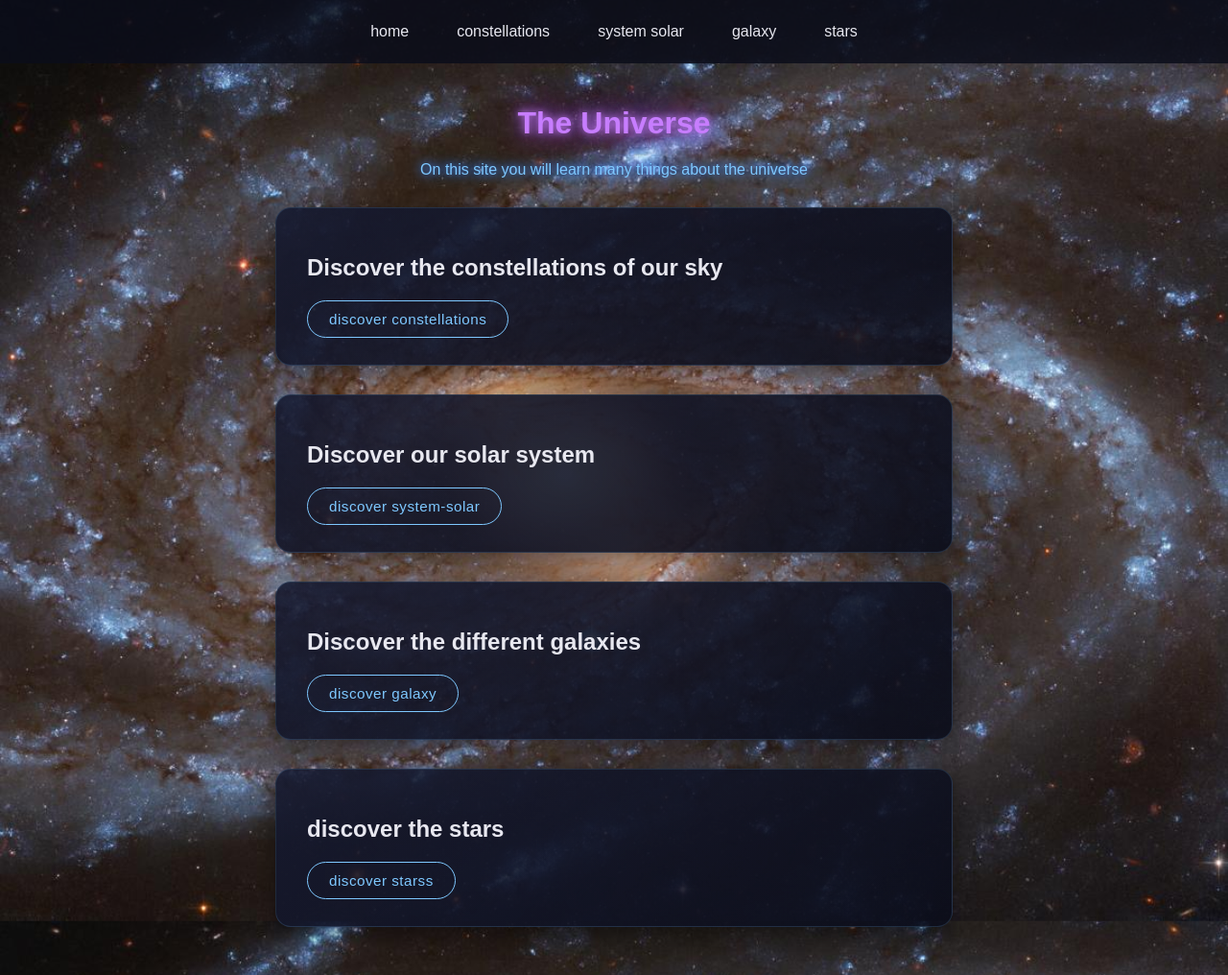
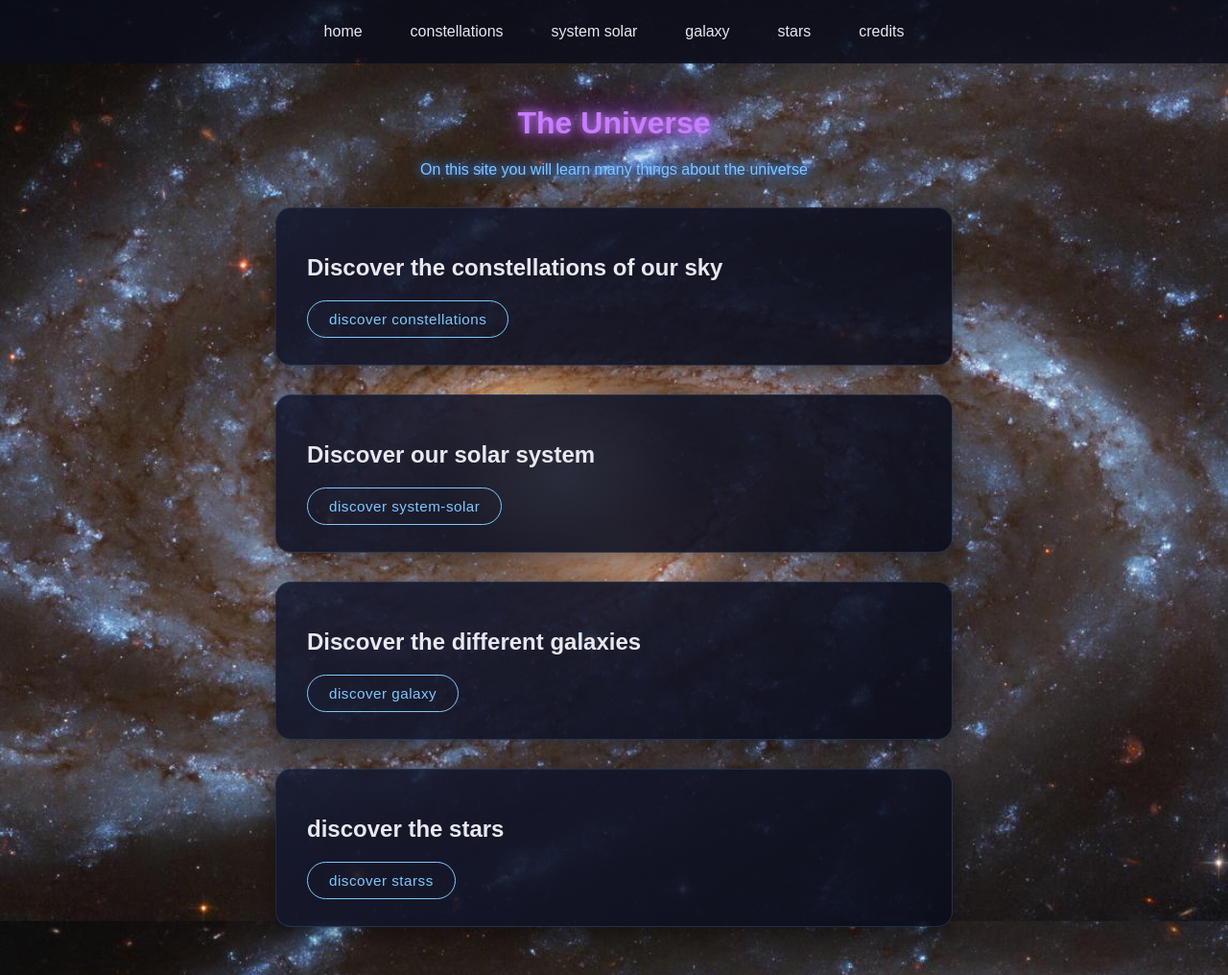
Before and after one commit to piratesboys/universe, a plain HTML site: page website/index.html in a window 1280 px wide. Shown: the whole page at 96% size. Drawn offline with Linux system fonts and the light colour scheme.

Commit message:
Add credits link to navigation menu

```diff
--- a/website/index.html
+++ b/website/index.html
@@ -33,6 +33,10 @@
 
     <a href="stars.html">
         stars
+    </a>
+
+    <a href="credits.html">
+        credits
     </a>
 
 </nav>
```
